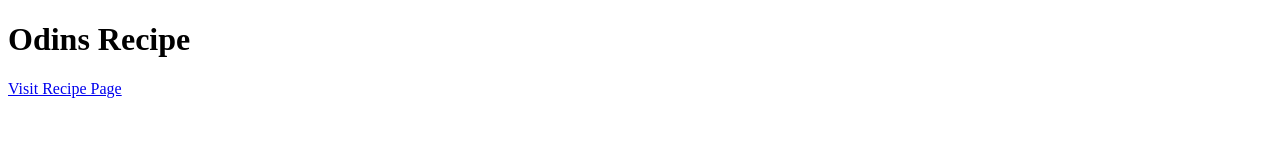
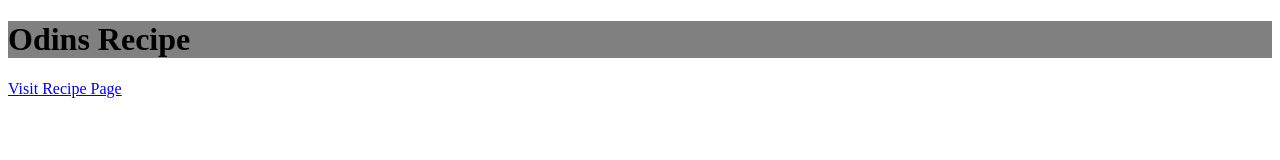
Before and after one commit to tunc3r93/odin-recipes, a plain HTML site: page index.html in a window 1280 px wide. Drawn offline with Linux system fonts and the light colour scheme.

Commit message:
includes now external css file

```diff
--- a/index.html
+++ b/index.html
@@ -4,6 +4,7 @@
     <meta charset="UTF-8">
     <meta name="viewport" content="width=device-width, initial-scale=1.0">
     <title>Odins Recipe</title>
+    <link rel="stylesheet" href="style.css">
 </head>
 <body>
     <h1>Odins Recipe</h1>
--- /dev/null
+++ b/style.css
@@ -0,0 +1,3 @@
+h1 {
+    background-color: grey;
+}
```
